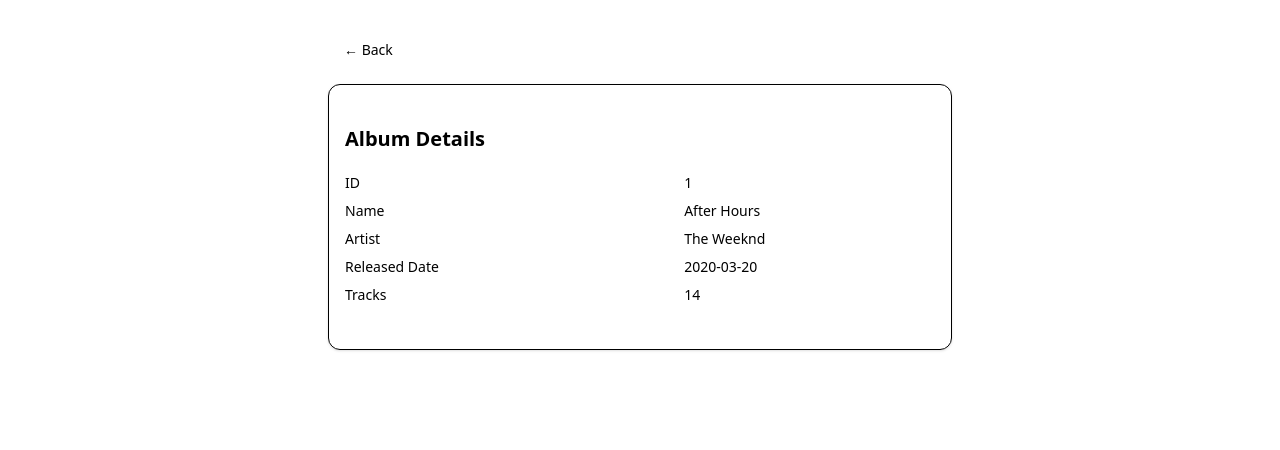
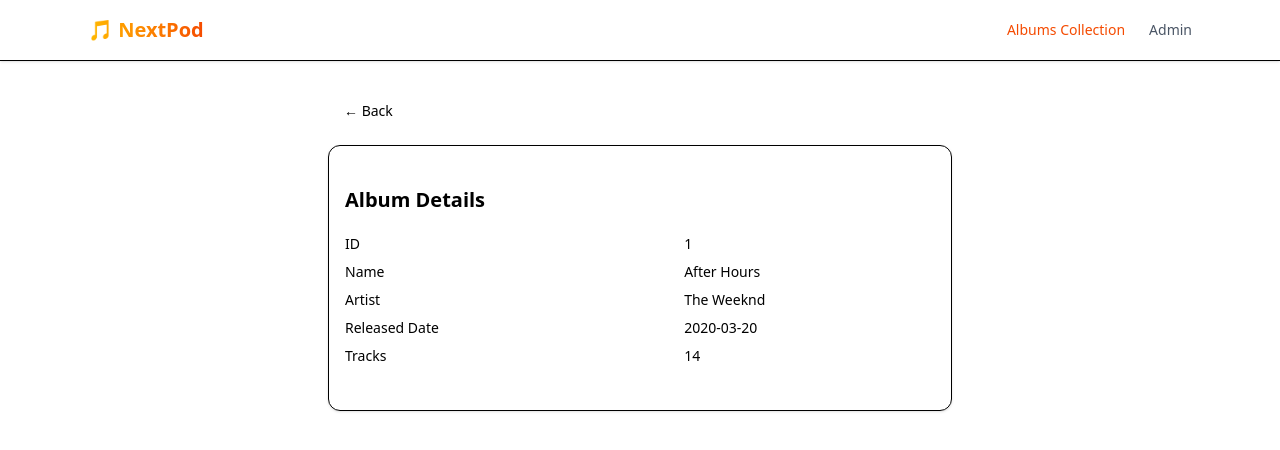
Before and after one commit to mpham99/NextPod, a Next.js app: page /collection/1 in a window 1280 px wide. Shown: the top 450 px of the page. Built offline with nearby package versions, Linux system fonts and the light colour scheme; data requests are answered from the project's data file.

Commit message:
Added header component for the web app

```diff
--- a/app/layout.js
+++ b/app/layout.js
@@ -1,4 +1,5 @@
 import { Geist, Geist_Mono } from "next/font/google";
+import Header from "../components/header";
 import "./globals.css";
 
 const geistSans = Geist({
@@ -20,6 +21,7 @@
   return (
     <html lang="en">
       <body className={`${geistSans.variable} ${geistMono.variable}`}>
+      <Header/>
         {children}
       </body>
     </html>
--- /dev/null
+++ b/components/header.js
@@ -0,0 +1,39 @@
+'use client';
+
+import Link from 'next/link';
+import {usePathname} from 'next/navigation';
+import {cn} from '@/lib/utils';
+
+export default function Header() {
+    const pathname = usePathname();
+
+    const navItems = [
+        {href: '/collection', label: 'Albums Collection'},
+        {href: '/admin', label: 'Admin'},
+    ];
+
+    return (
+        <header className="w-full bg-white border-b shadow-sm">
+            <div className="max-w-6xl mx-auto px-6 py-4 flex items-center justify-between">
+                <Link href="/" className="text-xl font-bold text-transparent bg-clip-text bg-linear-to-r from-amber-400 to-orange-600">
+                    🎵 NextPod
+                </Link>
+
+                <nav className="flex space-x-6">
+                    {navItems.map(({href, label}) => (
+                        <Link
+                            key={href}
+                            href={href}
+                            className={cn(
+                                'text-sm font-medium hover:text-orange-400 transition-colors',
+                                pathname.startsWith(href) ? 'text-orange-600' : 'text-gray-600'
+                            )}
+                        >
+                            {label}
+                        </Link>
+                    ))}
+                </nav>
+            </div>
+        </header>
+    );
+}
```
